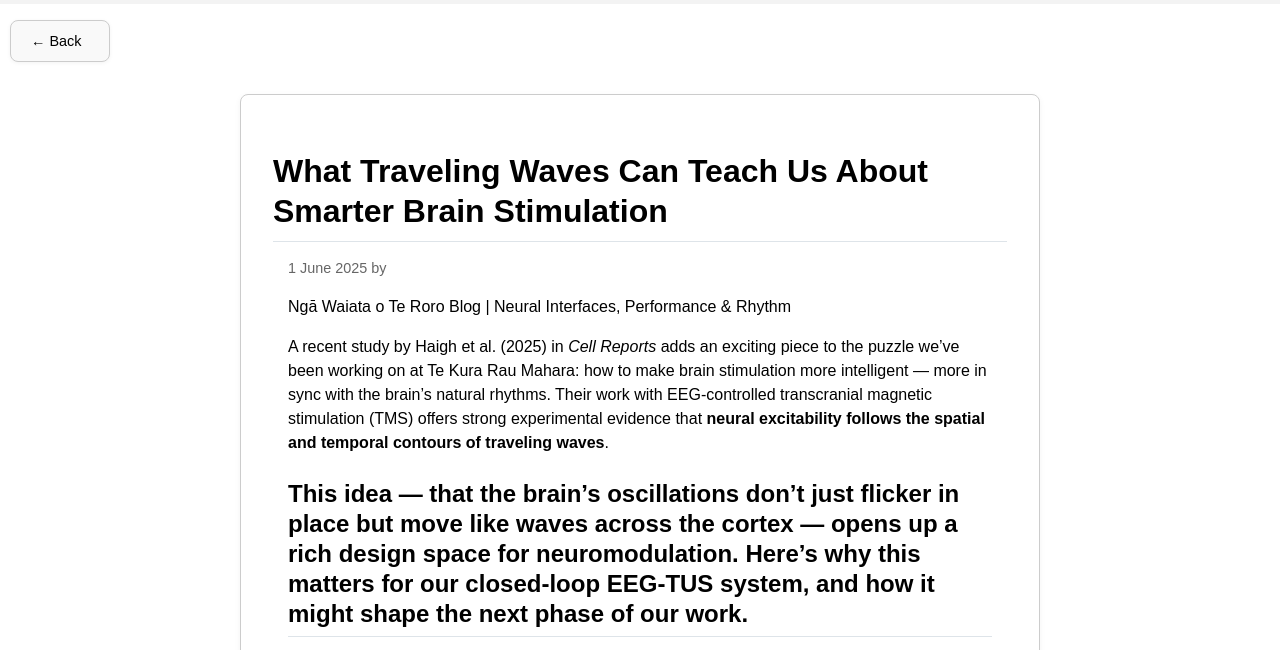
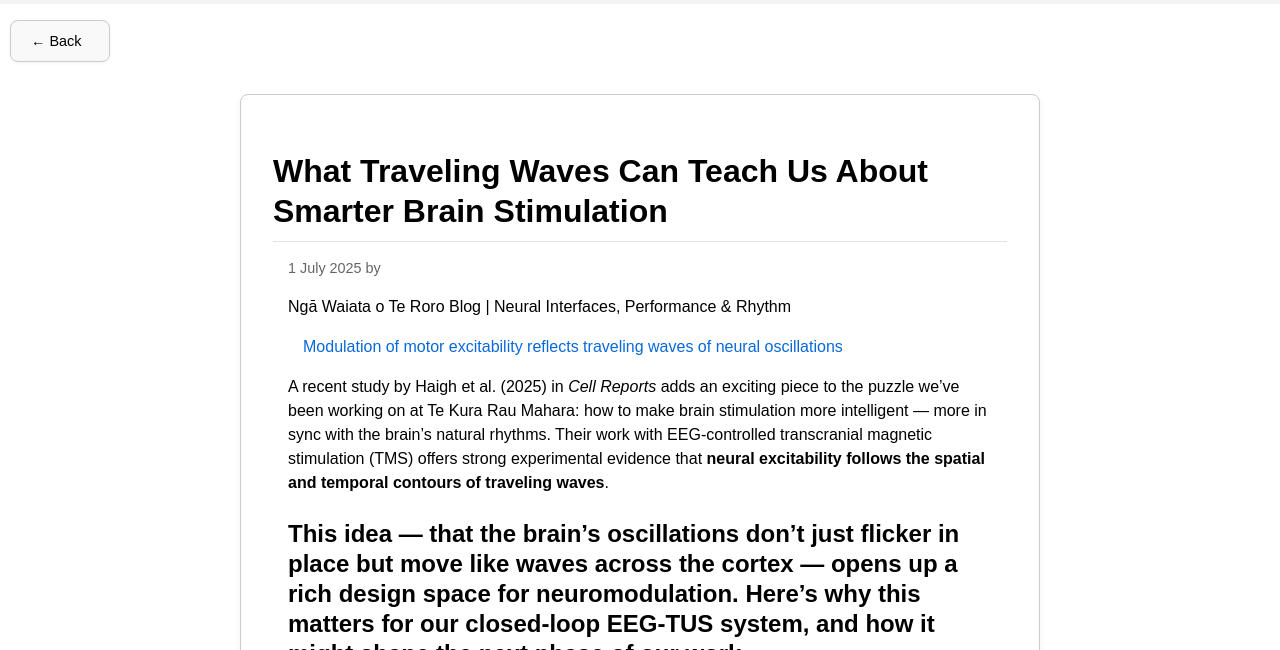
Before and after one commit to WearablesResearchLab/WearablesResearchLab, a plain HTML site: page posts/What_Traveling_Waves_Can_Teach_Us_About_Smarter_Brain_Stimulation.html in a window 1280 px wide. Shown: the part 98-748 px from the top of the page. Drawn offline with nearby package versions, Linux system fonts and the light colour scheme; grey boxes are pictures that could not be loaded.

Commit message:
Generated site from Obsidian session

```diff
--- a/posts/What_Traveling_Waves_Can_Teach_Us_About_Smarter_Brain_Stimulation.html
+++ b/posts/What_Traveling_Waves_Can_Teach_Us_About_Smarter_Brain_Stimulation.html
@@ -18,13 +18,14 @@
       <header class="post-header">
         <h1 class="post-title">What Traveling Waves Can Teach Us About Smarter Brain Stimulation</h1>
         <p class="post-meta">
-          <span class="template_date">1 June 2025</span>
+          <span class="template_date">1 July 2025</span>
           <span class="template_authors">by </span>
         </p>
         <p class="post-description">Ngā Waiata o Te Roro Blog | Neural Interfaces, Performance & Rhythm</p>
       </header>
       <section class="post-content">
-        <p>A recent study by Haigh et al. (2025) in <em>Cell Reports</em> adds an exciting piece to the puzzle we’ve been working on at Te Kura Rau Mahara: how to make brain stimulation more intelligent — more in sync with the brain’s natural rhythms. Their work with EEG-controlled transcranial magnetic stimulation (TMS) offers strong experimental evidence that <strong>neural excitability follows the spatial and temporal contours of traveling waves</strong>.</p>
+        <p><a href="https://www.sciencedirect.com/science/article/pii/S2211124725006357">Modulation of motor excitability reflects traveling waves of neural oscillations</a></p>
+<p>A recent study by Haigh et al. (2025) in <em>Cell Reports</em> adds an exciting piece to the puzzle we’ve been working on at Te Kura Rau Mahara: how to make brain stimulation more intelligent — more in sync with the brain’s natural rhythms. Their work with EEG-controlled transcranial magnetic stimulation (TMS) offers strong experimental evidence that <strong>neural excitability follows the spatial and temporal contours of traveling waves</strong>.</p>
 <h2>This idea — that the brain’s oscillations don’t just flicker in place but <strong>move like waves across the cortex</strong> — opens up a rich design space for neuromodulation. Here’s why this matters for our closed-loop EEG-TUS system, and how it might shape the next phase of our work.</h2>
 <p><strong><img src="https://fonts.gstatic.com/s/e/notoemoji/16.0/1f9e0/32.png" alt="🧠"> What the Study Found</strong></p>
 <p>In short, Haigh and colleagues used real-time EEG to time TMS pulses across the motor cortex. They mapped the motor-evoked potentials (MEPs) and found that the <strong>brain’s responsiveness to stimulation changes based on both when and where you stimulate</strong>. These phase preferences weren’t random: they formed <strong>gradients</strong> across the cortex — signatures of traveling waves.</p>
```
Also changed, not shown: posts/index.json (+7 -7 lines).
